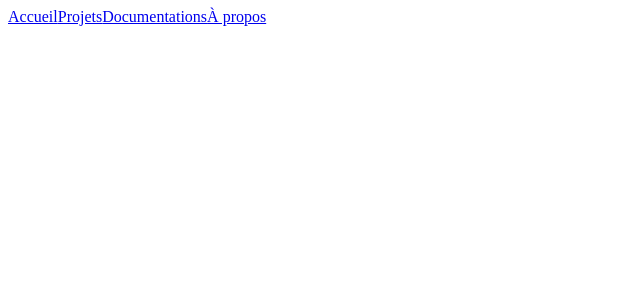
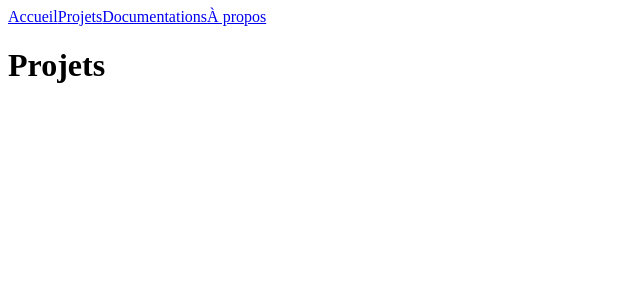
Before and after one commit to Yanis-Kouidri/personal-website-frontend, a React (Create React App) app: page /projects in a window 1280 px wide. Shown: the top 300 px of the page, without its empty margins (0-640 px from the left). Built offline with nearby package versions, Linux system fonts and the light colour scheme.

Commit message:
add projects page

```diff
--- a/src/index.jsx
+++ b/src/index.jsx
@@ -3,6 +3,7 @@ import ReactDOM from "react-dom/client"
 import Home from "./pages/home"
 import Header from "./components/header"
 import Docs from "./pages/docs"
+import Projects from "./pages/projects"
 import { BrowserRouter as Router, Route, Routes } from "react-router-dom"
 
 const root = ReactDOM.createRoot(document.getElementById("root"))
@@ -13,6 +14,7 @@ root.render(
       <Routes>
         <Route path="/" element={<Home />} />
         <Route path="/docs" element={<Docs />} />
+        <Route path="/projects" element={<Projects />} />
       </Routes>
     </Router>
   </React.StrictMode>,
--- /dev/null
+++ b/src/pages/projects/index.jsx
@@ -0,0 +1,5 @@
+function Projects() {
+  return <h1>Projets </h1>
+}
+
+export default Projects
```
